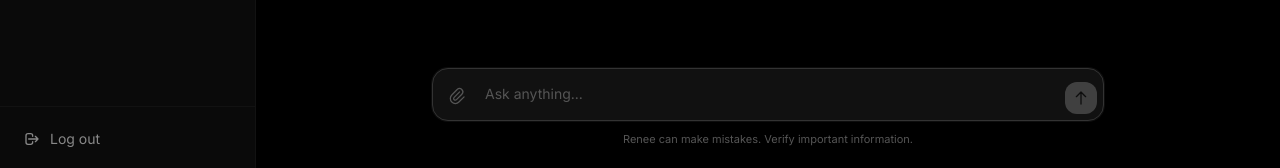
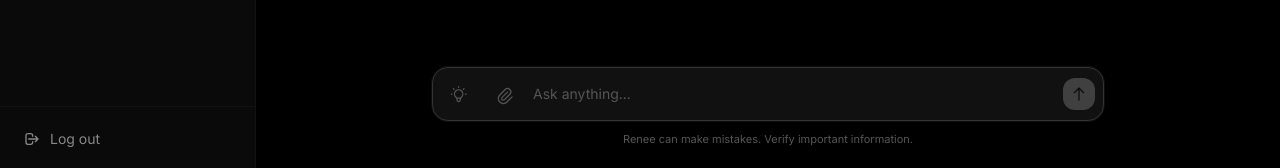
Before and after one commit to rvishakhs/renee_gpt_frontend, a React (Vite) app: page / in a window 1280 px wide. Both pictures are taken after a click on the element "Guest Mode". Shown: the part 629-797 px from the top of the page. Built offline with nearby package versions, Linux system fonts and the light colour scheme.

Commit message:
having some ui changes and implymenting multimodels

```diff
--- a/src/Interface/ChatInterface.jsx
+++ b/src/Interface/ChatInterface.jsx
@@ -7,6 +7,8 @@ function ChatInterface({ onLogout }) {
   const [attachedFile, setAttachedFile] = useState(null);
   const [isTyping, setIsTyping] = useState(false);
   const [sidebarOpen, setSidebarOpen] = useState(false);
+  const [selectedModel, setSelectedModel] = useState('gpt'); // Default model
+  const [showModelMenu, setShowModelMenu] = useState(false);
   const fileInputRef = useRef(null);
   const messagesEndRef = useRef(null);
   const inputRef = useRef(null);
@@ -14,6 +16,12 @@ function ChatInterface({ onLogout }) {
   const scrollToBottom = () => {
     messagesEndRef.current?.scrollIntoView({ behavior: 'smooth' });
   };
+
+  const models = [
+  { id: 'gpt', name: 'Chat GPT', desc: 'Fast & Reliable' },
+  { id: 'deepseek', name: 'Custom DeepSeek', desc: 'Specialized Reasoning' },
+  { id: 'llama', name: 'Custom Llama 2', desc: 'Balanced Performance' }
+];
 
   useEffect(() => {
     scrollToBottom();
@@ -328,6 +336,31 @@ function ChatInterface({ onLogout }) {
         {/* Input Area */}
         <div className={`shrink-0 px-4 md:px-0 pb-4 md:pb-6 ${isEmptyChat ? 'pt-0' : 'pt-2'}`}>
           <div className="max-w-2xl mx-auto w-full relative">
+              {showModelMenu && (
+              <div className="absolute bottom-full mb-3 left-0 w-64 bg-dark-800 border border-dark-500 rounded-2xl shadow-2xl p-2 z-50 animate-scale-in">
+                <div className="text-[10px] font-bold text-dark-400 px-3 py-1 uppercase tracking-wider">Select Model</div>
+                {models.map((m) => (
+                  <button
+                    key={m.id}
+                    onClick={() => {
+                      setSelectedModel(m.id);
+                      setShowModelMenu(false);
+                    }}
+                    className="w-full flex items-center justify-between gap-3 px-3 py-2.5 rounded-xl hover:bg-dark-700 transition-colors group"
+                  >
+                    <div className="text-left">
+                      <div className="text-sm font-medium text-white">{m.name}</div>
+                      <div className="text-[10px] text-dark-300">{m.desc}</div>
+                    </div>
+                    {selectedModel === m.id && (
+                      <svg className="w-4 h-4 text-white" fill="none" stroke="currentColor" viewBox="0 0 24 24">
+                        <path strokeLinecap="round" strokeLinejoin="round" strokeWidth="3" d="M5 13l4 4L19 7" />
+                      </svg>
+                    )}
+                  </button>
+                ))}
+              </div>
+            )}
             {/* File preview */}
             {attachedFile && (
               <div className="mb-2 animate-scale-in">
@@ -352,6 +385,17 @@ function ChatInterface({ onLogout }) {
               onSubmit={handleSend}
               className="flex items-end bg-dark-800 border border-dark-500 rounded-2xl overflow-hidden transition-all duration-200 focus-within:border-dark-400 focus-within:shadow-[0_0_0_1px_rgba(255,255,255,0.05)]"
             >
+              {/* Model Selector Button */}
+              <button
+                type="button"
+                onClick={() => setShowModelMenu(!showModelMenu)}
+                className={`p-3.5 mb-0.5  transition-colors shrink-0 ${showModelMenu ? 'text-white' : 'text-dark-300 hover:text-white'}`}
+                title="Change Model"
+              >
+                <svg className="w-5 h-5" fill="none" stroke="currentColor" viewBox="0 0 20 24">
+                  <path strokeLinecap="round" strokeLinejoin="round" strokeWidth="1.5" d="M9.663 17h4.673M12 3v1m6.364 1.636l-.707.707M21 12h-1M4 12H3m3.343-5.657l-.707-.707m2.828 9.9a5 5 0 117.072 0l-.548.547A3.374 3.374 0 0014 18.469V19a2 2 0 11-4 0v-.531c0-.895-.356-1.754-.988-2.386l-.548-.547z" />
+                </svg>
+              </button>
               <input
                 type="file"
                 ref={fileInputRef}
@@ -384,7 +428,7 @@ function ChatInterface({ onLogout }) {
               <button
                 type="submit"
                 disabled={!inputValue.trim() && !attachedFile}
-                className="p-2 m-1.5 bg-white text-black rounded-xl hover:bg-gray-200 active:scale-95 disabled:opacity-20 disabled:hover:bg-white transition-all duration-150 shrink-0"
+                className="p-2 mx-2 my-2.5   bg-white text-black rounded-xl hover:bg-gray-200 active:scale-95 disabled:opacity-20 disabled:hover:bg-white transition-all duration-150 shrink-0"
               >
                 <svg className="w-4 h-4" fill="none" stroke="currentColor" viewBox="0 0 24 24">
                   <path strokeLinecap="round" strokeLinejoin="round" strokeWidth="2" d="M5 10l7-7m0 0l7 7m-7-7v18" />
```
